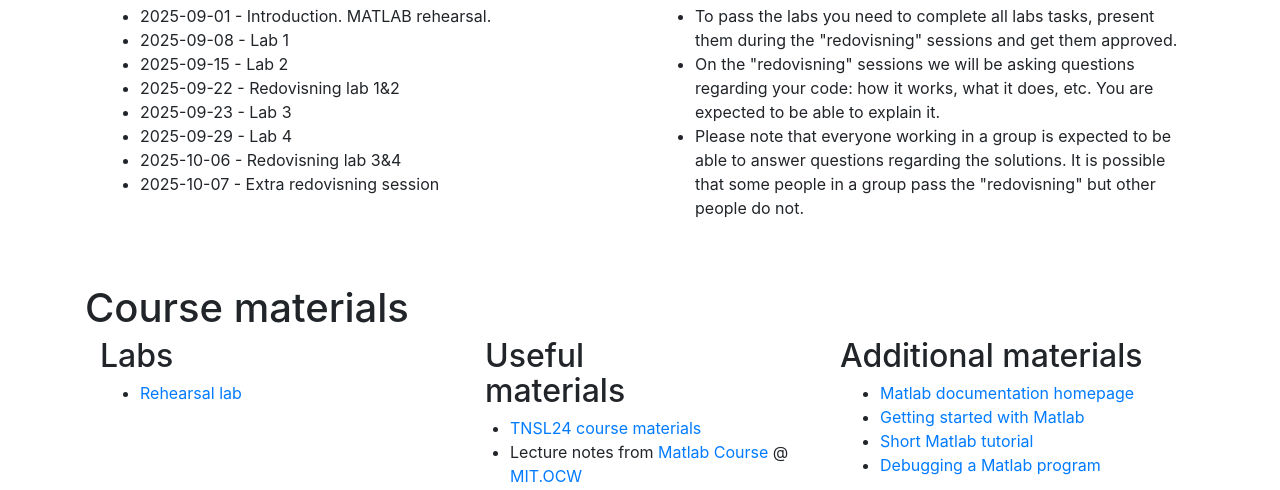
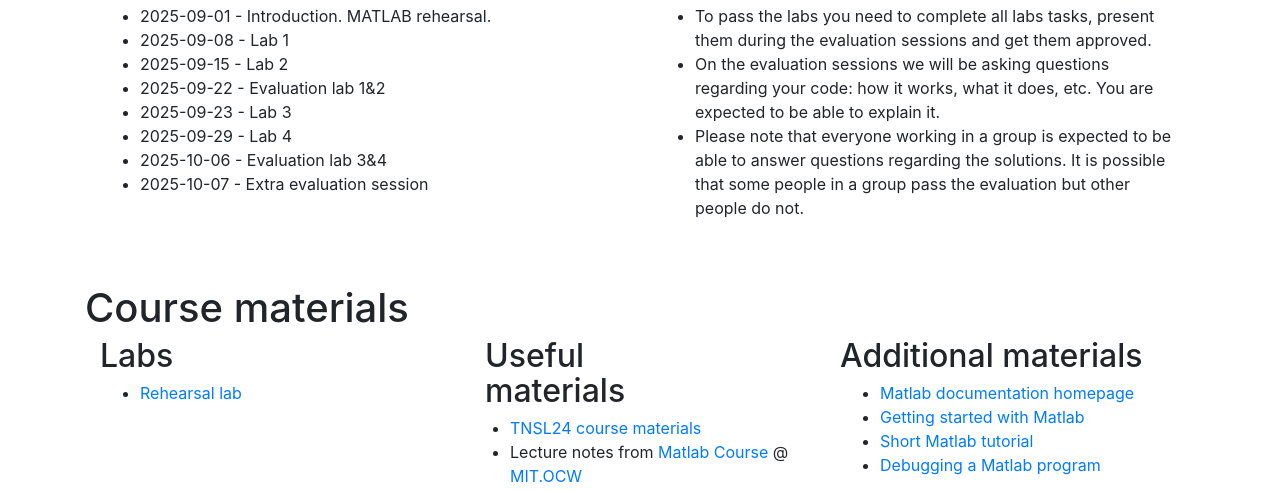
Before and after one commit to anlemett/anlemett.github.io, a plain HTML site: page tnsl20/index.html in a window 1280 px wide. Shown: the part 607-1097 px from the top of the page. Drawn offline with nearby package versions, Linux system fonts and the light colour scheme; a script that the page names is missing.

Commit message:
redovisning -> evaluation

```diff
--- a/tnsl20/index.html
+++ b/tnsl20/index.html
@@ -86,11 +86,11 @@
   <li>2025-09-01 - Introduction. MATLAB rehearsal.</li>
   <li>2025-09-08 - Lab 1</li>
   <li>2025-09-15 - Lab 2</li>
-  <li>2025-09-22 - Redovisning lab 1&2</li>
+  <li>2025-09-22 - Evaluation lab 1&2</li>
   <li>2025-09-23 - Lab 3</li>
   <li>2025-09-29 - Lab 4</li>
-  <li>2025-10-06 - Redovisning lab 3&4</li>
-  <li>2025-10-07 - Extra redovisning session</li>
+  <li>2025-10-06 - Evaluation lab 3&4</li>
+  <li>2025-10-07 - Extra evaluation session</li>
           </ul>
         </div>
 
@@ -101,9 +101,9 @@
           </div>
 
           <ul>
-            <li>To pass the labs you need to complete all labs tasks, present them during the "redovisning" sessions and get them approved.</li>
-            <li>On the "redovisning" sessions we will be asking questions regarding your code: how it works, what it does, etc. You are expected to be able to explain it.</li>
-            <li>Please note that everyone working in a group is expected to be able to answer questions regarding the solutions. It is possible that some people in a group pass the "redovisning" but other people do not.</li>
+            <li>To pass the labs you need to complete all labs tasks, present them during the evaluation sessions and get them approved.</li>
+            <li>On the evaluation sessions we will be asking questions regarding your code: how it works, what it does, etc. You are expected to be able to explain it.</li>
+            <li>Please note that everyone working in a group is expected to be able to answer questions regarding the solutions. It is possible that some people in a group pass the evaluation but other people do not.</li>
           </ul>
         </div>
 
```
